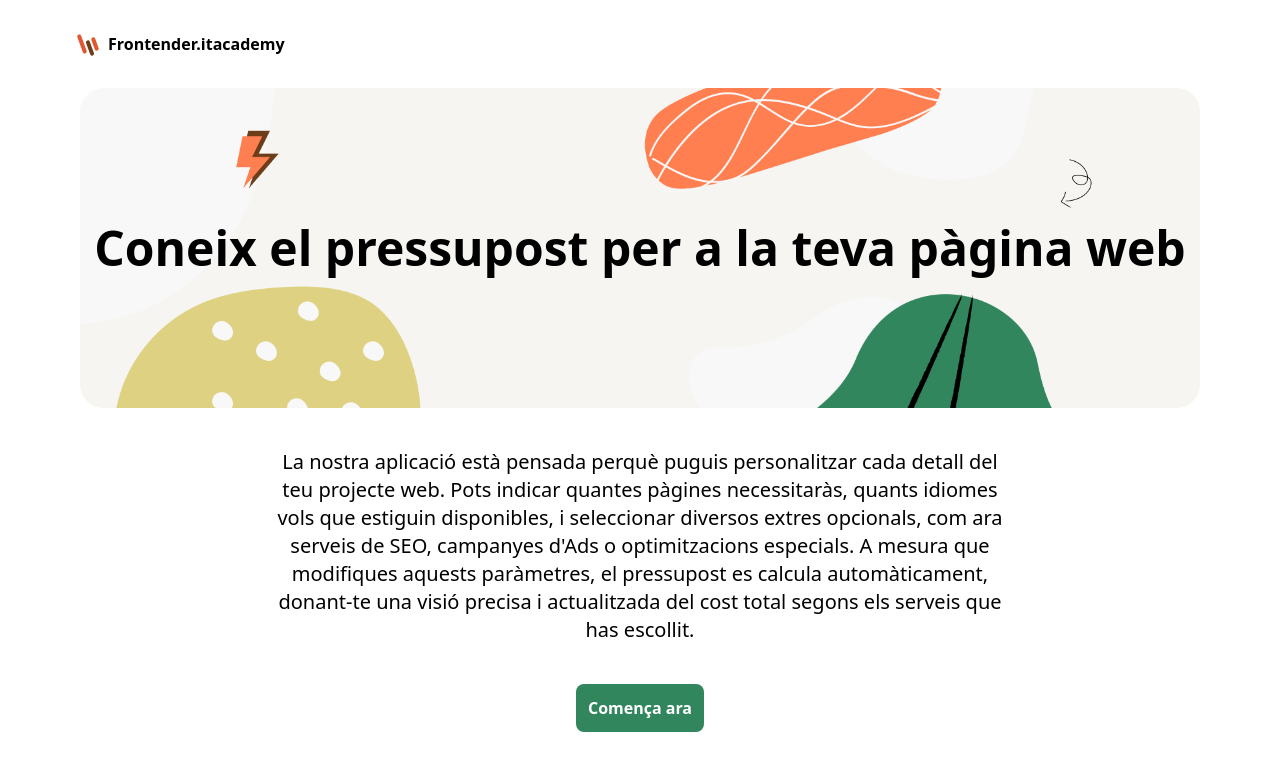
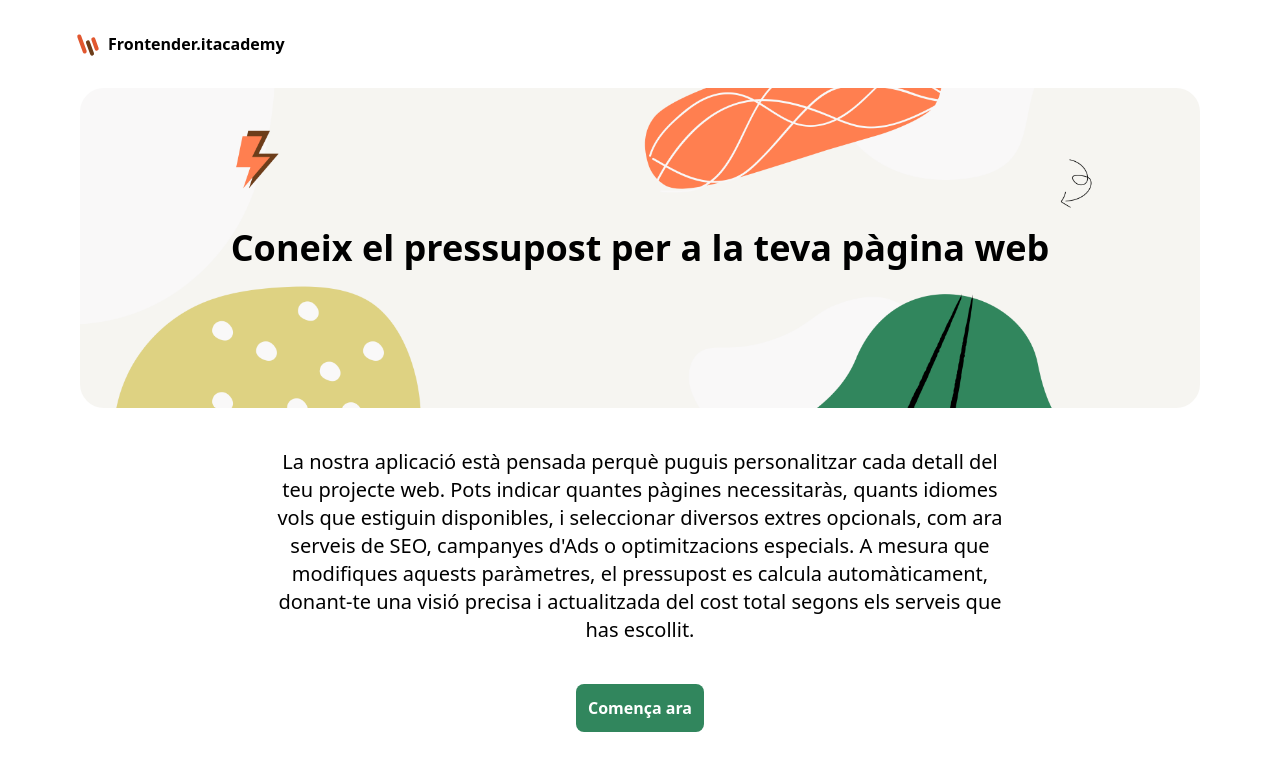
Before and after one commit to annahilla/6-Budget-App, a React (Vite) app: page / in a window 1280 px wide. Shown: the top 770 px of the page. Built offline with nearby package versions, Linux system fonts and the light colour scheme.

Commit message:
Add margin on header and change font size for better responsive design

```diff
--- a/src/components/Header.tsx
+++ b/src/components/Header.tsx
@@ -1,9 +1,7 @@
-const Header = ({ title }:{ title:string }) => {
+const Header = ({ title }: { title: string }) => {
   return (
-    <header className="my-8 flex items-center justify-center text-center border-3xl h-80 bg-header bg-center bg-cover rounded-3xl">
-      <h1 className="text-2xl sm:text-3xl md:text-5xl font-bold">
-        {title}
-      </h1>
+    <header className="my-8 px-5 flex items-center justify-center text-center border-3xl h-80 bg-header bg-center bg-cover rounded-3xl">
+      <h1 className="text-2xl sm:text-3xl md:text-4xl font-bold">{title}</h1>
     </header>
   );
 };
```
